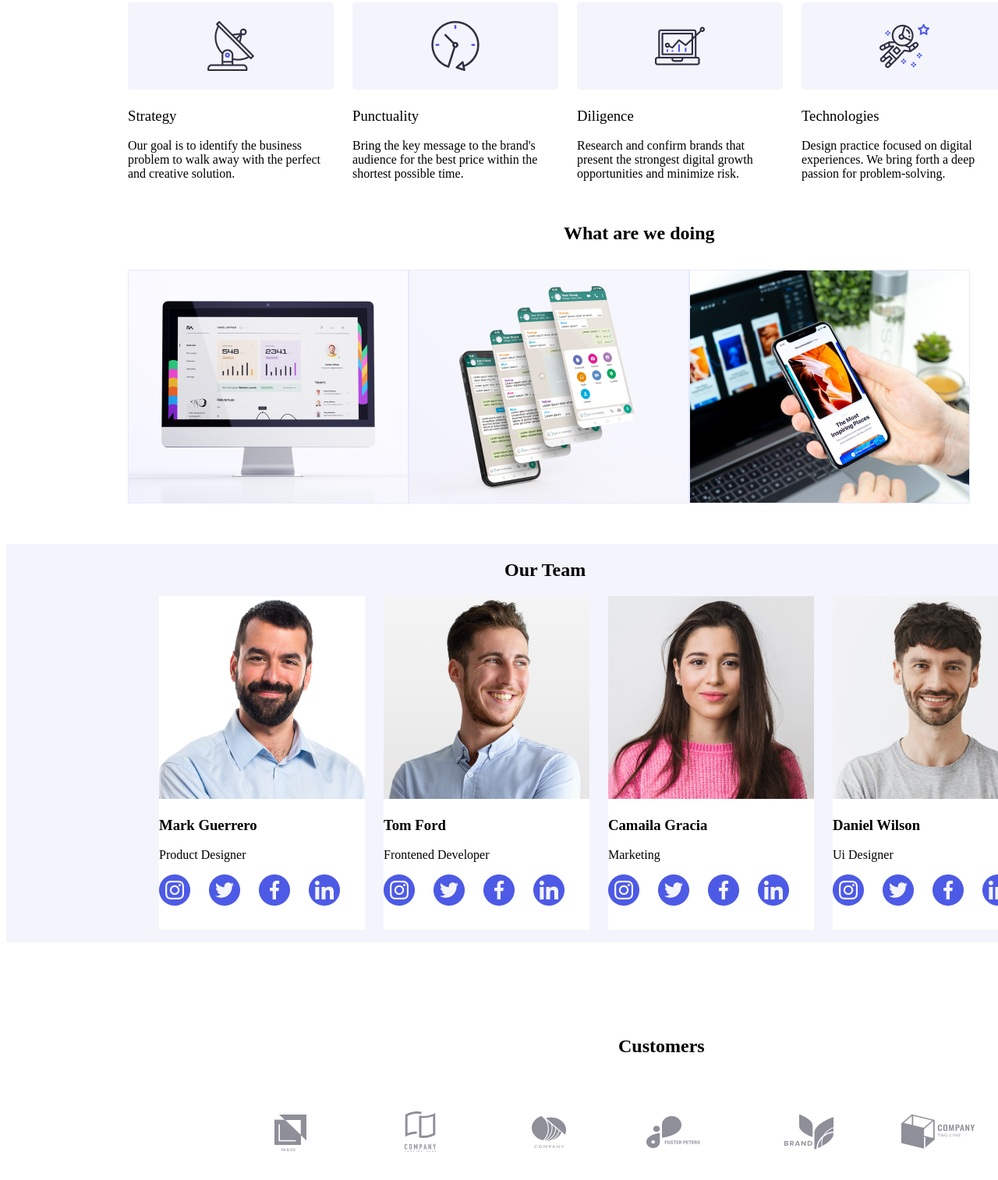
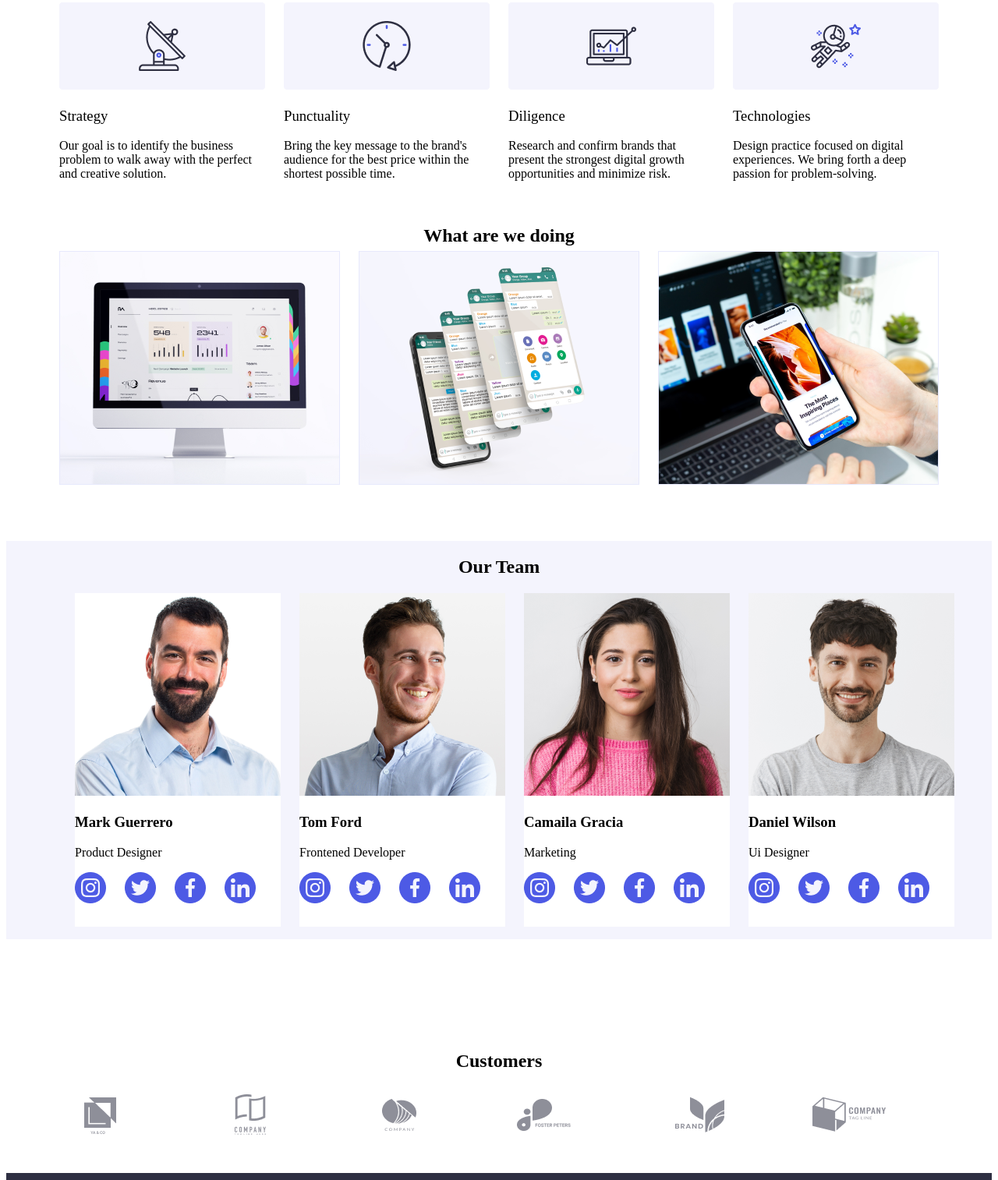
Before and after one commit to vetlittz/hw4, a website: page index.html in a window 1280 px wide. Shown: the part 890-2404 px from the top of the page at 78% size. Drawn offline with Linux system fonts and the light colour scheme.

Commit message:
added my work from the week(adjustments on video number one, except the modal button placement on photo with text) git push

```diff
--- a/css/styles.css
+++ b/css/styles.css
@@ -11,7 +11,8 @@
 }
 
 .main{
-    max-width: 1440px;
+    max-width: auto;
+    margin: 0 auto;
 }
 
 .logo{
@@ -72,6 +73,9 @@
     width: auto;
     height: 312px;
     background-color: #2E2F42;
+    display: flex;
+    align-items: center;
+    justify-content: space-between;
 }
 
 .footer .footer-icons{
@@ -110,8 +114,7 @@
 
 .benefits .benefits-container{
     margin-top: 120px;
-    left: 224px;
-    margin-left: 156px;
+
 }
 
 .benefits-list{
@@ -119,6 +122,8 @@
     display: flex;
     gap: 24px;
     padding: 0;
+    align-content: center;
+    justify-content: center;
 }
 
 .benefits-list .text{
@@ -134,29 +139,33 @@
 }
 
 .work .container{
-    width: 1128px;
     height: 412px;
-    margin-left: 156px;
+    margin-left: 0 auto;
     align-items: center;
 }
 
 .wawd-htwo{
-    width: 323px;
+    width: fit-content;
     height: 40px;
-    margin-left: 559px;
+    margin: 0 auto;
     font-weight: 700;
     size: 36px;
-    align-self: center;
+    align-content: center;
+    justify-content: center;
 }
 
 .wawd-list{
     list-style: none;
     display: flex;
     padding: 0;
+    gap: 24px;
+    justify-content: center;
+    align-content: center;
+    margin: 0 auto;
 }
 
 .team .container{
-    width: 1440px;
+    width: auto;
     height: 780;
     background-color: #F4F4FD;
     align-content: center;
@@ -166,7 +175,8 @@
 .team-h2{
     font-weight: 700;
     size: 36px;
-    margin-left: 639px;
+    justify-content: center;
+    text-align: center;
 }
 
 .member{
@@ -179,7 +189,8 @@
     list-style: none;
     display: flex;
     gap: 24px;
-    margin-left: 156px;
+    justify-content: center;
+    align-content: center;
 }
 
 .list-icon{
@@ -197,21 +208,24 @@
 }
 
 .customers .container{
-    width: 1128px;
+    width: auto;
     height: 200px;
-    margin-top: 120px;
-    margin-left: 156px;
+    margin: 0 auto;
+    padding-top: 100px;
+    align-content: center;
 }
 
 .customers-list{
     display: flex;
     list-style: none;
     gap: 24px;
-    margin-left: 156px;
-    margin-top: 54px;
-    width: 1128;
+    padding-top: 54px;
+    width: auto;
     height: 88px;
     padding: 0;
+    margin: 0 auto;
+    align-content: center;
+    justify-content: center;
 }
 
 .customer{
@@ -222,11 +236,11 @@
 }
 
 .customer-htwo{
-    width: 183px;
     height: 40px;
-    margin-left: 629px;
+    text-align: center;
     font-weight: 700;
     size: 36px;
+    align-content: center;
 }
 
 .portfolios{
--- a/index.html
+++ b/index.html
@@ -286,8 +286,8 @@
                 </div>
             </div>
         </footer>
-        <div class="modal">
-            <div>
+        <div class="backdrop is-hidden" data-modal>
+            <div class="modal">
                 <button type="button" class="close-button" data-modal-close>
 
                 </button>
```
